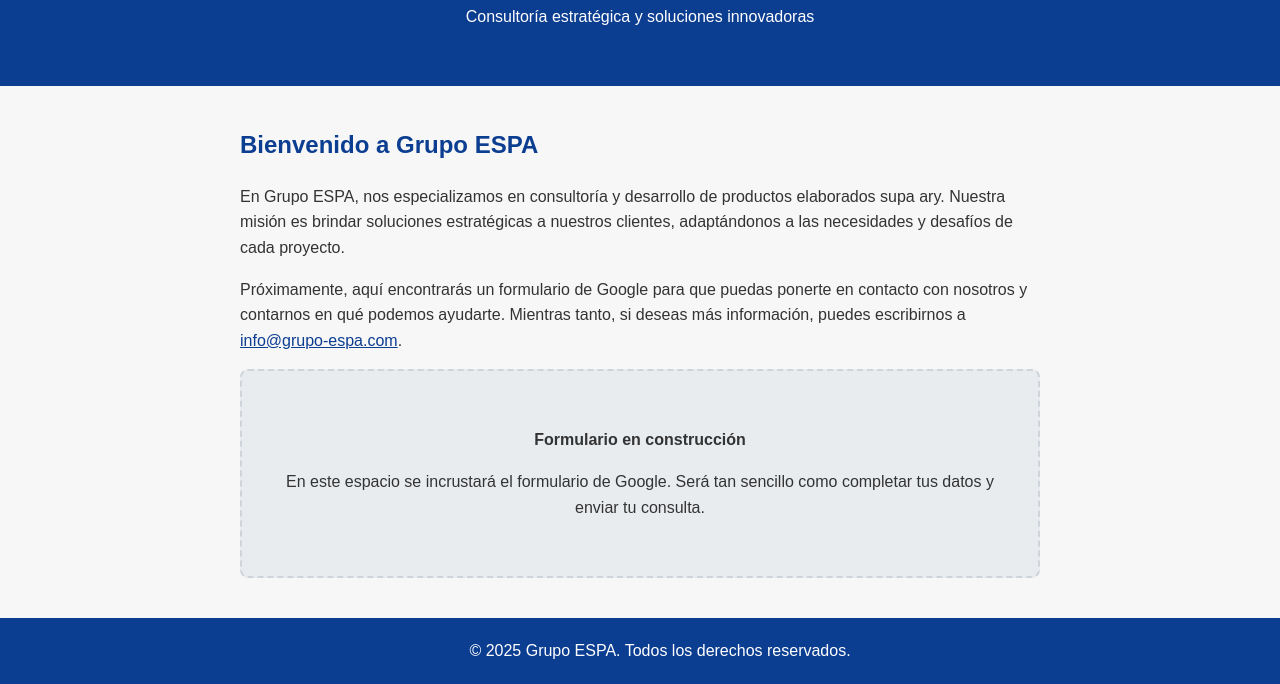
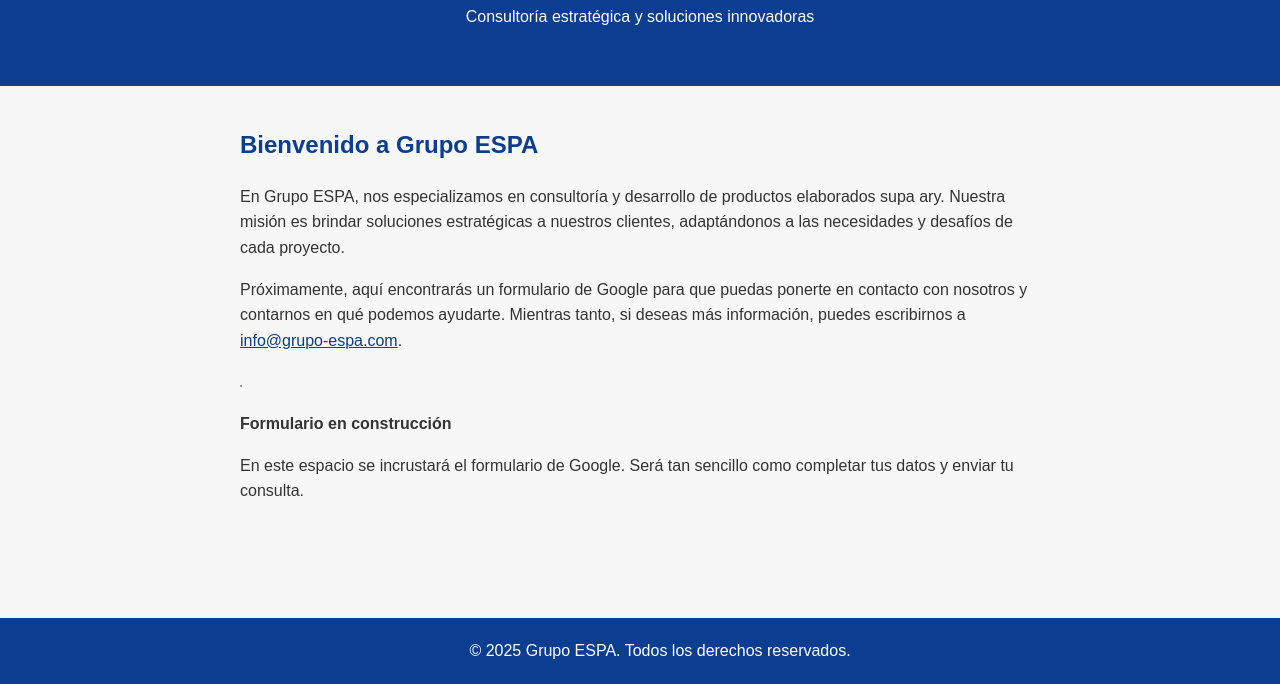
Before and after one commit to aryvodopivec/grupo-espa, a plain HTML site: page index.html in a window 1280 px wide. Shown: the part 116-800 px from the top of the page. Drawn offline with Linux system fonts and the light colour scheme.

Commit message:
Update index.html

```diff
--- a/index.html
+++ b/index.html
@@ -69,9 +69,7 @@
             Próximamente, aquí encontrarás un formulario de Google para que puedas ponerte en contacto con nosotros y contarnos
             en qué podemos ayudarte. Mientras tanto, si deseas más información, puedes escribirnos a <a href="mailto:info@grupo-espa.com">info@grupo-espa.com</a>.
         </p>
-
-        <div class="placeholder">
-            <p><strong>Formulario en construcción</strong></p>
+<iframe src="https://docs.google.com/forms/d/e/1FAIpQLSfBocEKDrDcPNWJtZ4SqmTwvzFrLNuu8HTbU3Tbkw1qsNoe8g/viewform?embedded=true" width="2" height="2" frameborder="0" marginheight="0" marginwidth="0">Cargando…</iframe>            <p><strong>Formulario en construcción</strong></p>
             <p>En este espacio se incrustará el formulario de Google. Será tan sencillo como completar tus datos y enviar tu consulta.</p>
         </div>
     </div>
```
